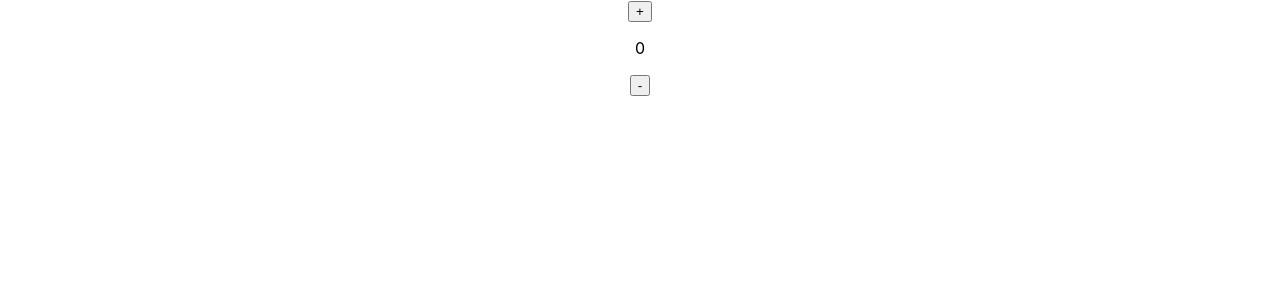
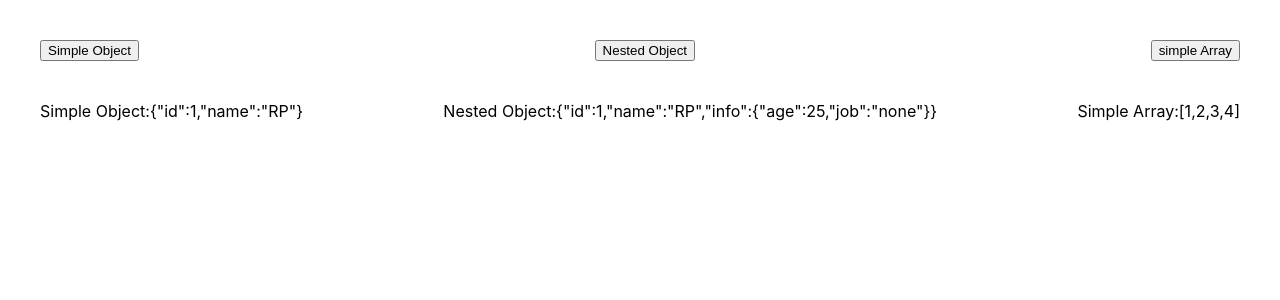
Before and after one commit to Er-RP/react-tutorials, a React (Create React App) app: page / in a window 1280 px wide. Shown: the top 300 px of the page. Built offline with nearby package versions, Linux system fonts and the light colour scheme.

Commit message:
useState with object and array

```diff
--- a/src/App.js
+++ b/src/App.js
@@ -1,36 +1,60 @@
 import { useState } from "react";
 import "./App.css";
 
-const sampleCallback = () => {
-  console.log("Render on each rerender");
-  return 0;
-};
+const App = () => {
+  /* useState with object and array */
 
-const App = () => {
-  /* useState with slow computation .  we can also set initial value using the callback function.
-  and initalValue doesn't calculate for each rerendering.*/
-
-  //Render Once
-  const [count, setCount] = useState(() => {
-    console.log("Only render once on page load");
-    return 0;
+  const [simpleObject, setSimpleObject] = useState({ id: 1, name: "RP" });
+  const [nestedObject, setNestedObject] = useState({
+    id: 1,
+    name: "RP",
+    info: {
+      age: 25,
+      job: "none",
+    },
   });
-
-  //Render Once
-  // const [count, setCount] = useState(sampleCallback);
-
-  //Render many-times
-  // const [count, setCount] = useState(sampleCallback());
+  const [simpleArray, setSimpleArray] = useState([1, 2, 3, 4]);
 
   //Function to change state
-  const handleIncreaseCount = () => setCount((prevCount) => prevCount + 1);
-  const handleDecreaseCount = () => setCount((prevCount) => prevCount - 1);
+  const handleSimpleObject = () =>
+    setSimpleObject((prevState) => ({ ...prevState, name: "Robiooo" }));
+  const handleNestedObject = () =>
+    setNestedObject((prevState) => ({
+      ...prevState,
+      info: {
+        ...prevState.info,
+        job: "Developer",
+      },
+    }));
+  const handleSimpleArray = () =>
+    setSimpleArray((prevState) => [...prevState, 4, 5, 6]);
   return (
     <>
-      <div className="App">
-        <button onClick={() => handleIncreaseCount()}>+</button>
-        <p>{count}</p>
-        <button onClick={() => handleDecreaseCount()}>-</button>
+      <div
+        className="App"
+        style={{
+          display: "flex",
+          justifyContent: "space-between",
+          margin: 40,
+          gap: 60,
+        }}
+      >
+        <button onClick={() => handleSimpleObject()}>Simple Object</button>
+        <button onClick={() => handleNestedObject()}>Nested Object</button>
+        <button onClick={() => handleSimpleArray()}>simple Array</button>
+      </div>
+      <div
+        className="App"
+        style={{
+          display: "flex",
+          justifyContent: "space-between",
+          margin: 40,
+          gap: 60,
+        }}
+      >
+        <div>Simple Object:{JSON.stringify(simpleObject)}</div>
+        <div>Nested Object:{JSON.stringify(nestedObject)}</div>
+        <div>Simple Array:{JSON.stringify(simpleArray)}</div>
       </div>
     </>
   );
```
Also changed, not shown: src/hooks/01_useState/3_useState_Object_Array.js (added, +63 -0 lines), 1 other file (tests, documents, lock files or other folders).
